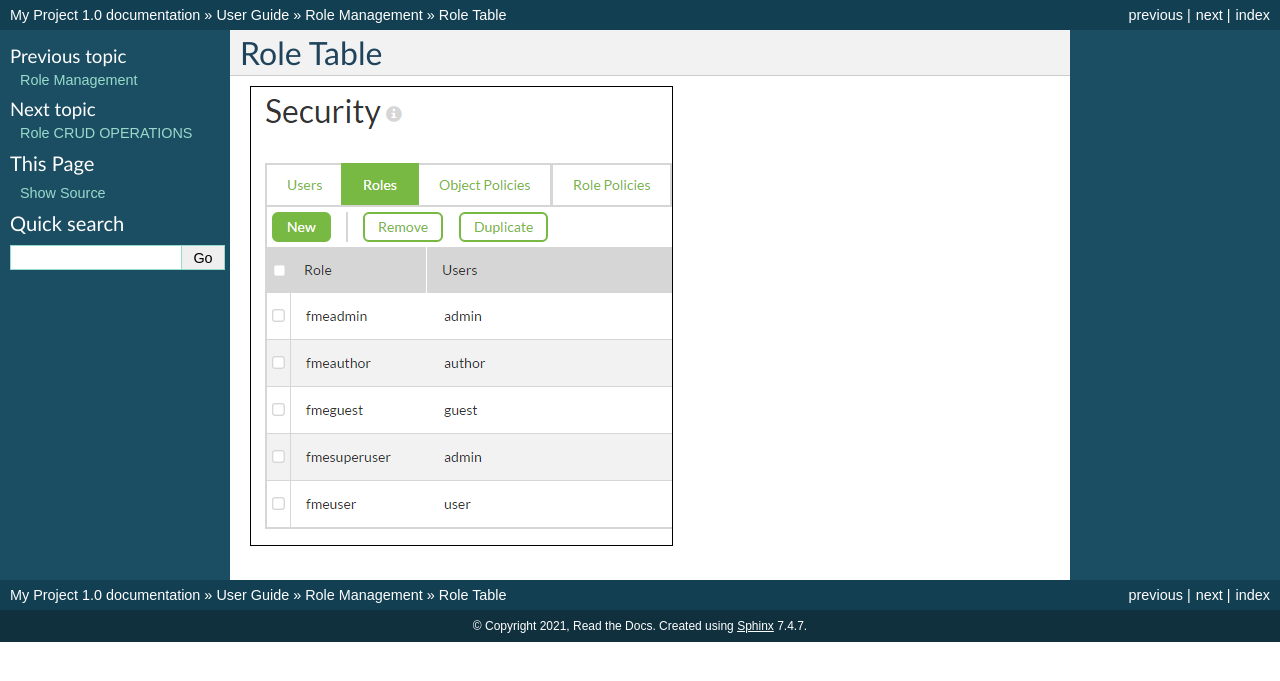
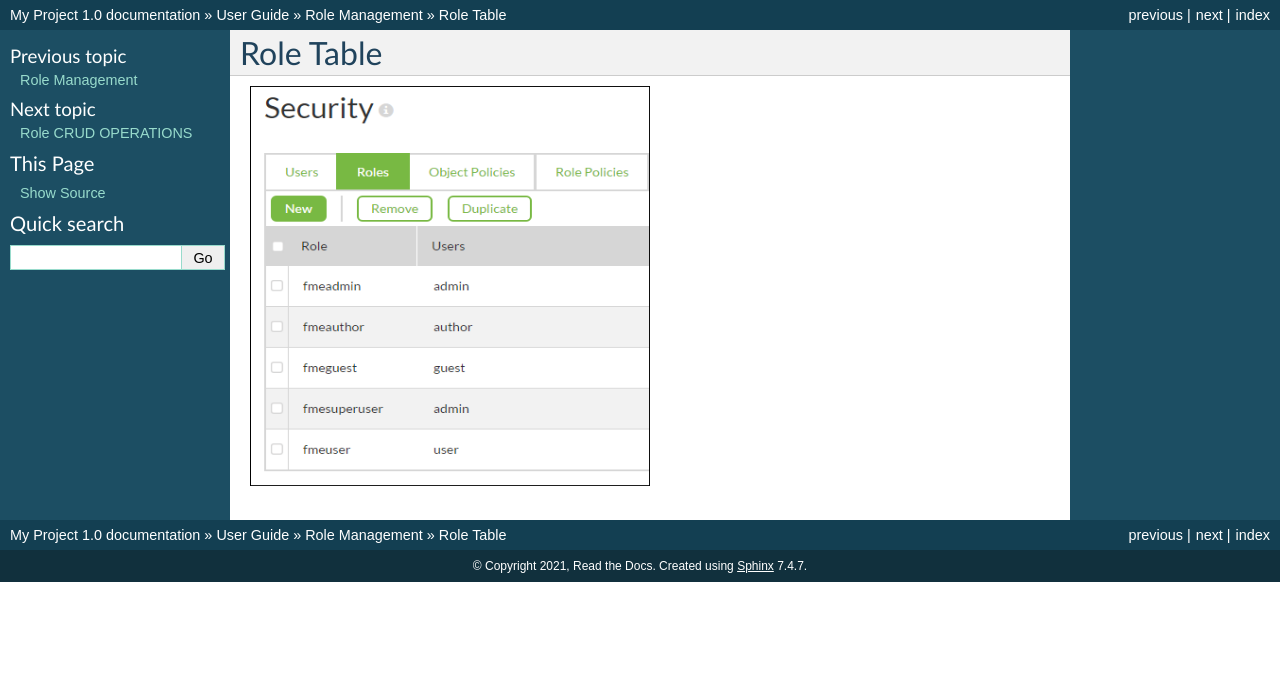
Before and after one commit to rajeshgavvala/custom-doc, a Sphinx documentation site: the page built from docs/userGuide/role-management/role-table.rst, in a window 1280 px wide. Shown: the top 681 px of the page. Built offline with Sphinx 7.4.7, drawn with Linux system fonts in a browser that asks for light colours.

Commit message:
add changes

```diff
--- a/docs/userGuide/role-management/role-table.rst
+++ b/docs/userGuide/role-management/role-table.rst
@@ -3,4 +3,6 @@ Role Table
 ==================
 
 .. image:: https://github.com/rajeshgavvala/custom-doc/blob/main/docs/role-table.png
+   :height: 400px
+   :width: 400px
    :alt: Role Table, attached referenced from gitHub.
```
